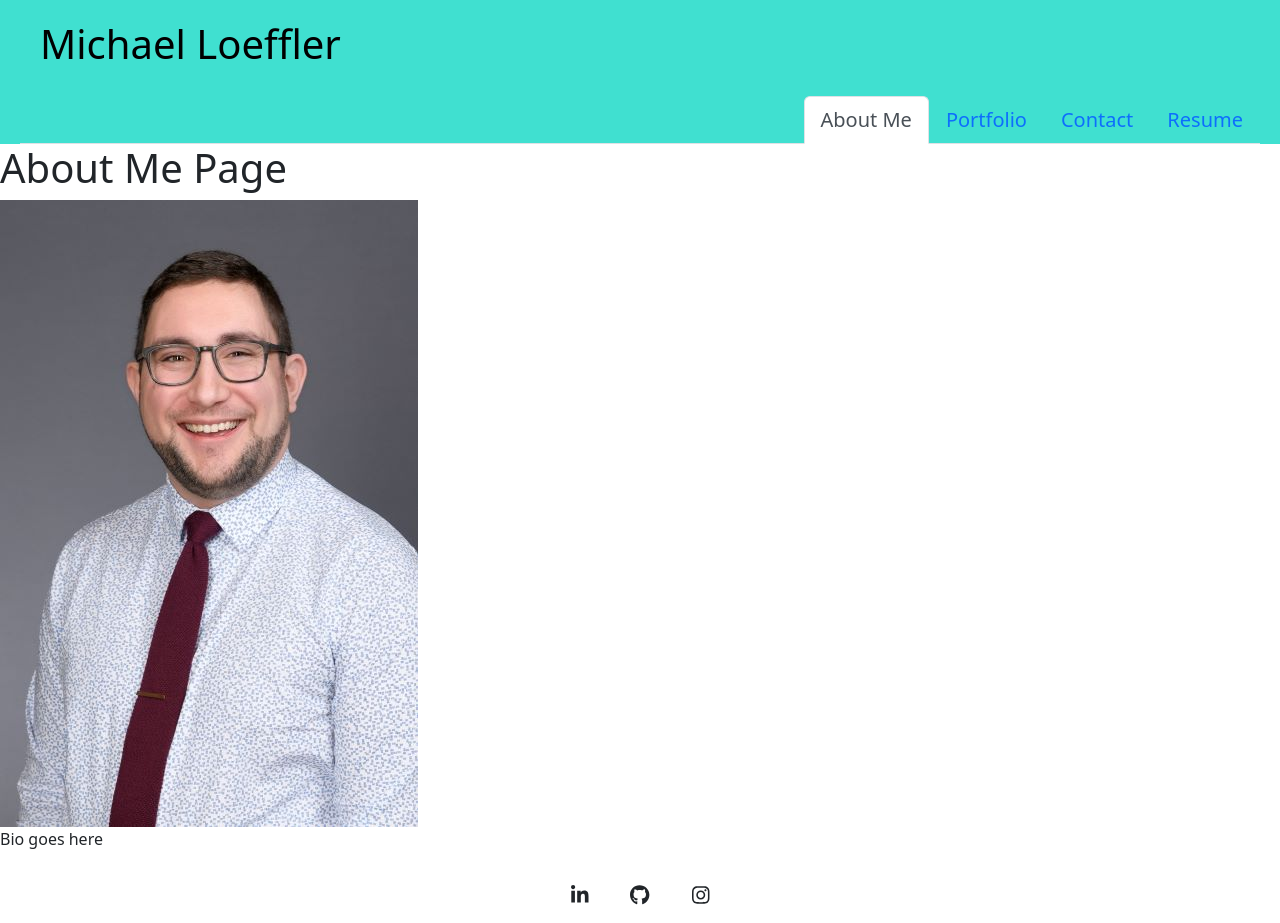
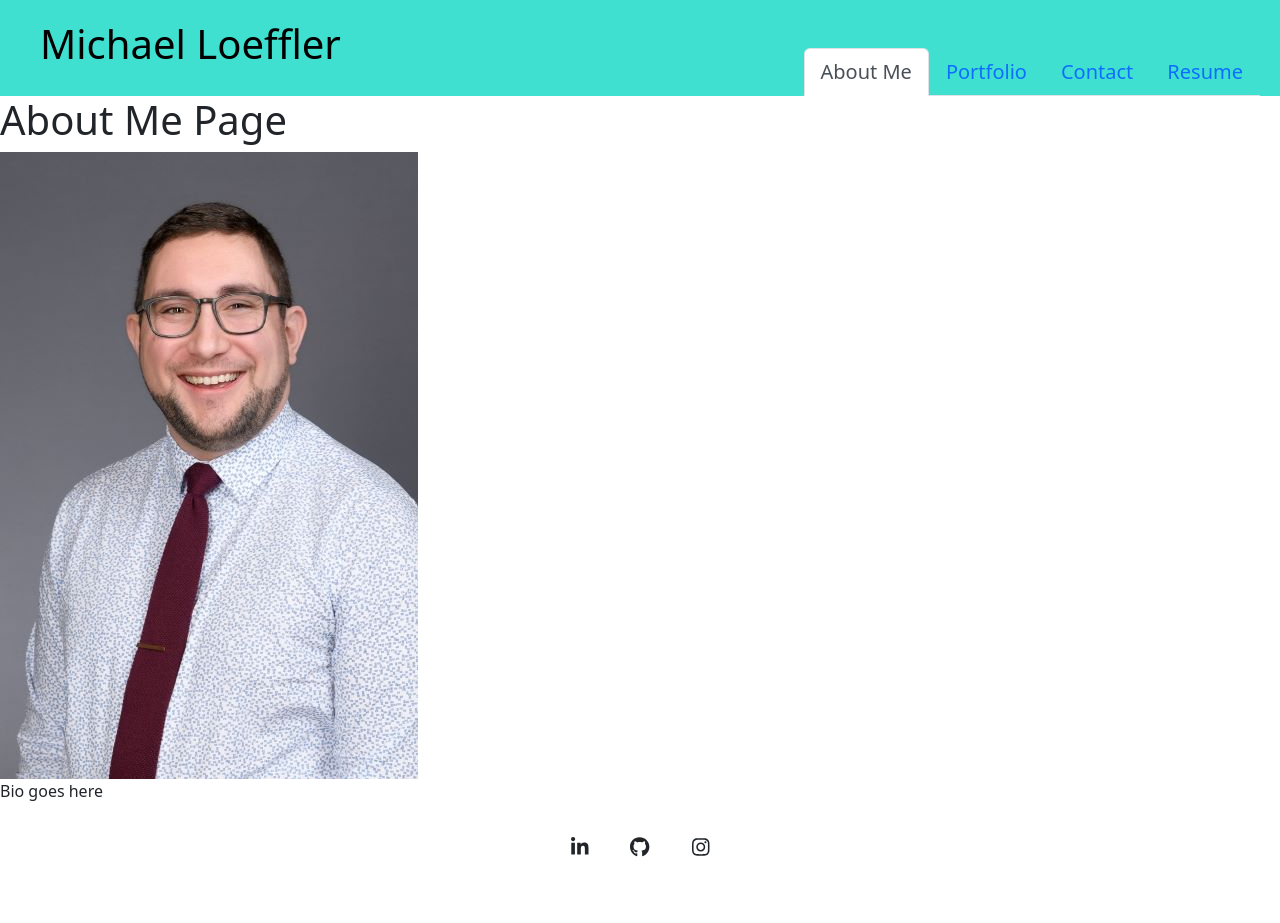
Before and after one commit to michael-loeffler/Portfolio, a React (Create React App) app in the folder portfolio/: page / in a window 1280 px wide. After the commit the page ends 875 px from the top, so only its background shows below. Built offline with nearby package versions, Linux system fonts and the light colour scheme.

Commit message:
improves layout of header

```diff
--- a/portfolio/src/App.js
+++ b/portfolio/src/App.js
@@ -28,7 +28,7 @@ function App() {
   const handlePageChange = (page) => setCurrentPage(page);
 
   return (
-    <div className='position-relative min-vh-100'>
+    <div className='position-relative min-vh-100 w-100'>
       <Header currentPage={currentPage} handlePageChange={handlePageChange} />
       {renderPage()}
       <Footer />
--- a/portfolio/src/components/Header.js
+++ b/portfolio/src/components/Header.js
@@ -10,12 +10,13 @@ const styles = {
   },
   h1: {
     padding: 20,
+    display: 'inline'
   },
 };
 
 function Header({ currentPage, handlePageChange }) {
   return (
-    <header style={styles.header}>
+    <header style={styles.header} className='d-flex justify-content-between'>
         <h1 style={styles.h1}>Michael Loeffler</h1>
         <Navigation currentPage={currentPage} handlePageChange={handlePageChange}/>
     </header>
--- a/portfolio/src/components/Navigation.js
+++ b/portfolio/src/components/Navigation.js
@@ -2,7 +2,7 @@ import React from 'react';
 
 function Navigation({ currentPage, handlePageChange }) {
   return (
-    <ul className="nav nav-tabs justify-content-end">
+    <ul className="nav nav-tabs align-items-end">
       <li className="nav-item">
         <a
           href="#about"
```
